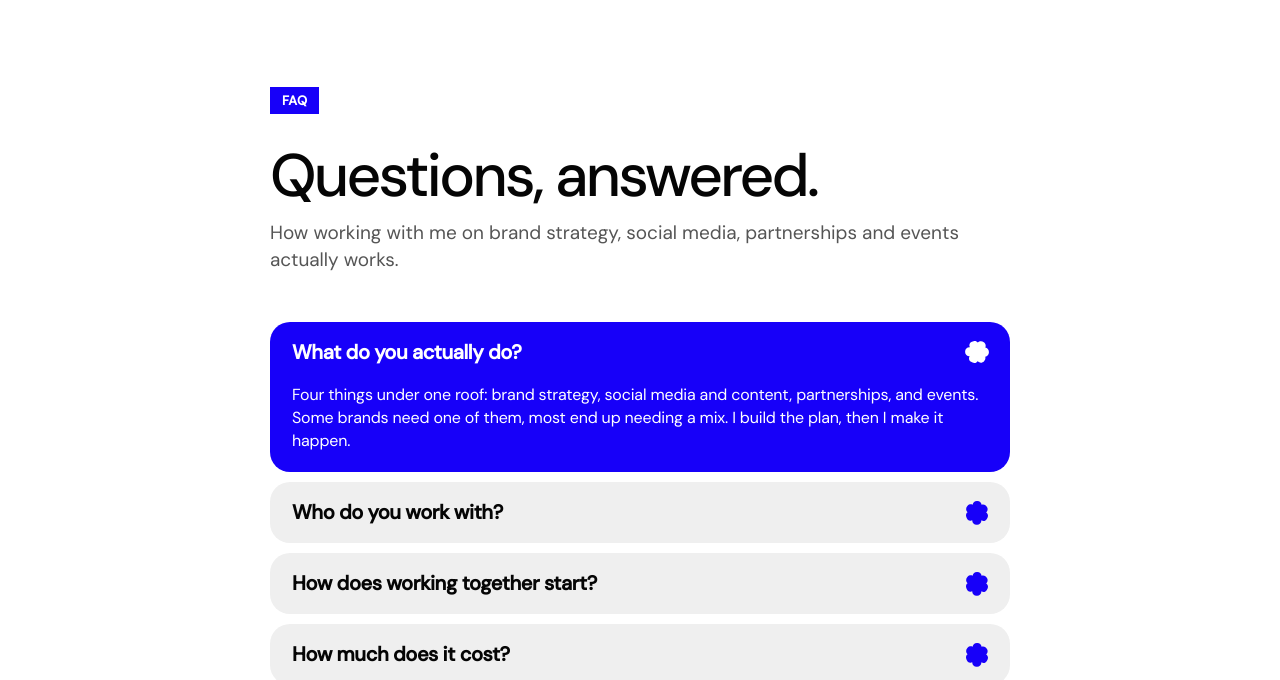
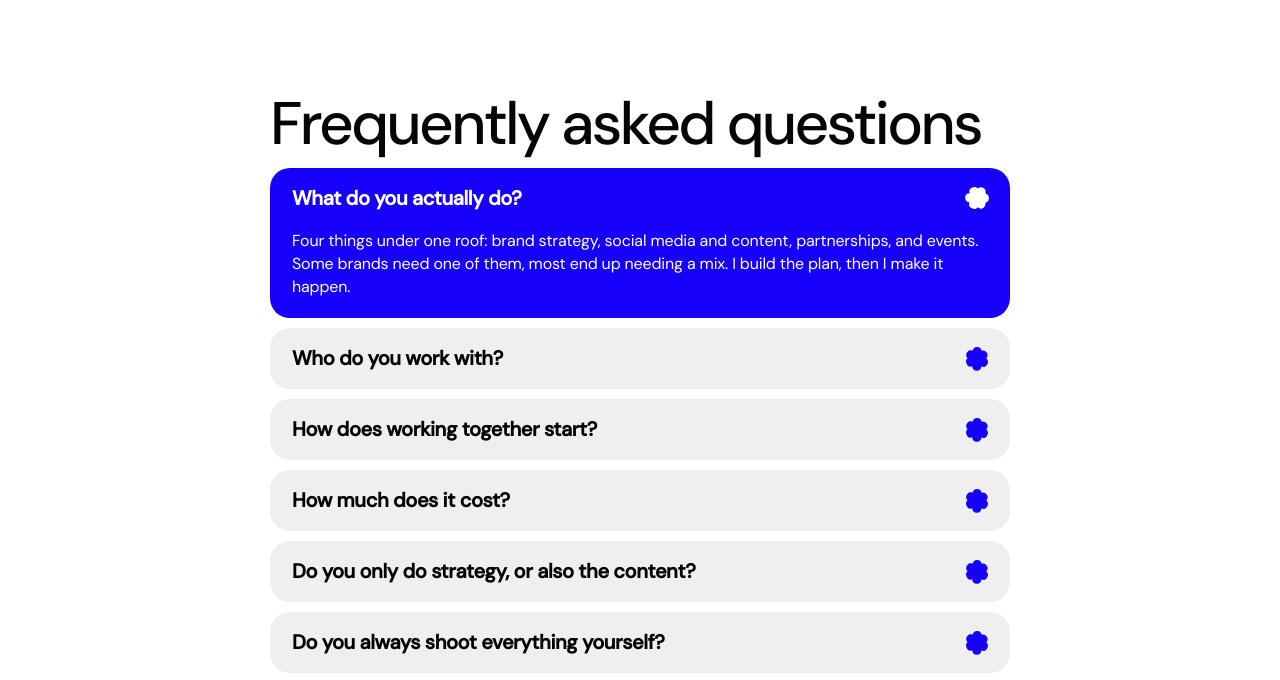
Before and after one commit to lillyang3/liliastudios-website, a plain HTML site: page faq.html in a window 1280 px wide. Shown: the part 89-769 px from the top of the page. Drawn offline with Linux system fonts and the light colour scheme.

Commit message:
FAQ: just the title
Co-Authored-By: Claude Opus 5.5 <noreply@anthropic.com>
Claude-Session: https://claude.ai/code/session_01HiYKheCZfP4ok9QdxTPNSh

```diff
--- a/faq.html
+++ b/faq.html
@@ -35,9 +35,7 @@
   </header>
   <main class="text-main">
     <header class="text-head">
-      <p class="about-tag">FAQ</p>
-      <h1>Questions, answered.</h1>
-      <p class="text-lede">How working with me on brand strategy, social media, partnerships and events actually works.</p>
+      <h1>Frequently asked questions</h1>
     </header>
     <section class="faq-list" aria-label="Frequently asked questions">
         <details class="faq-item" open>
```
